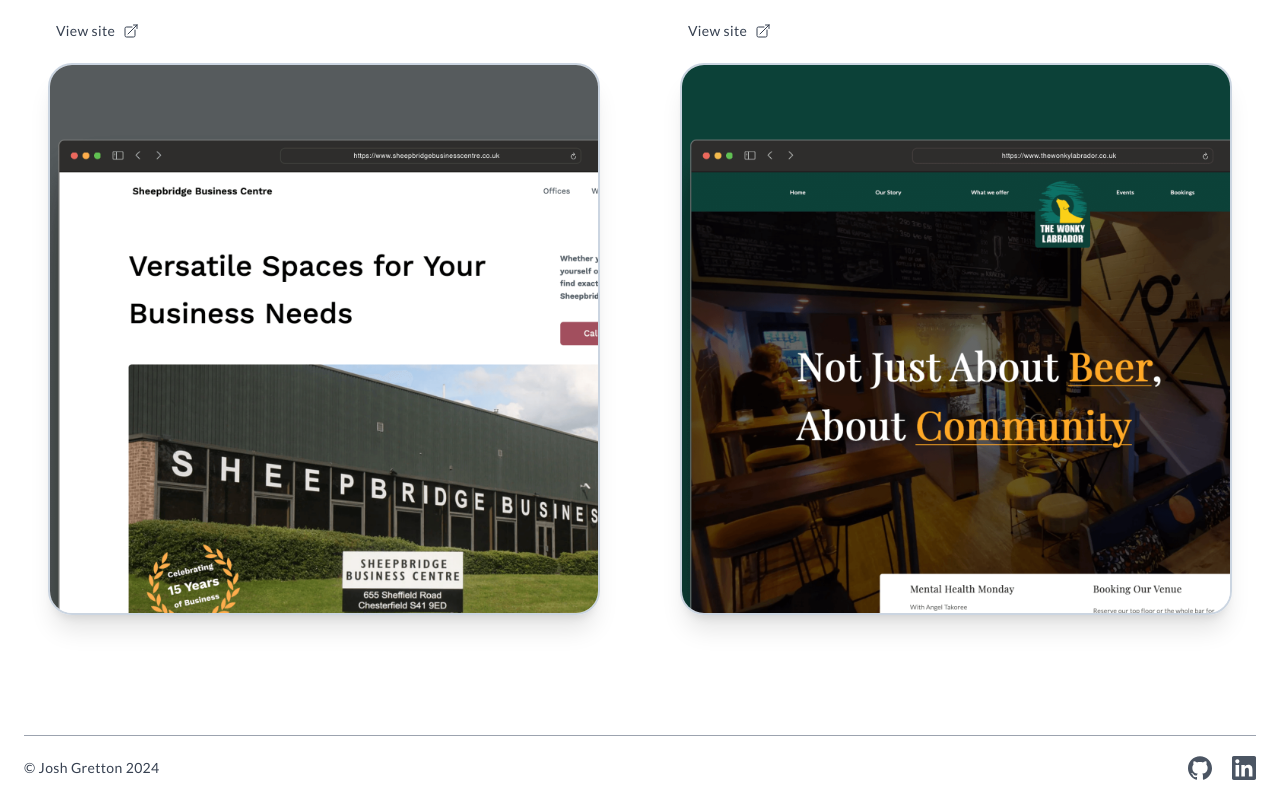
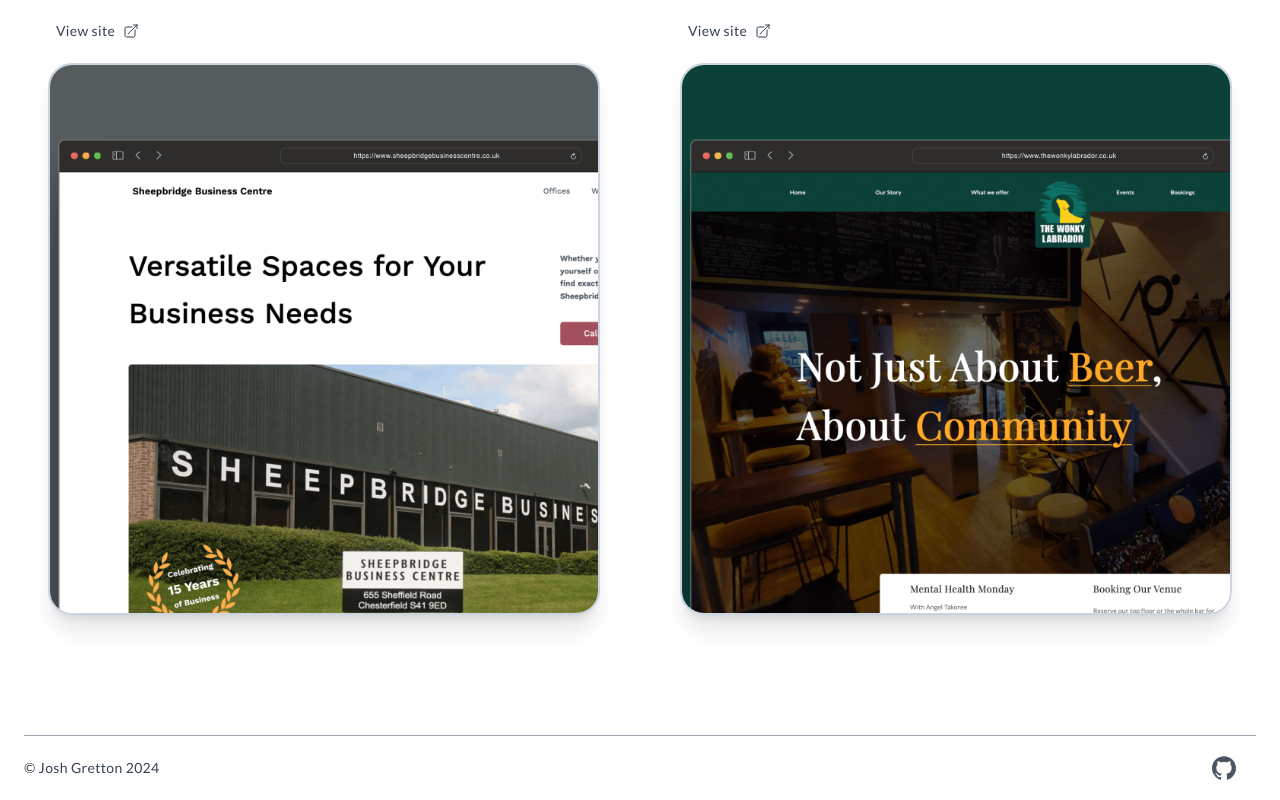
Before and after one commit to jgretton/joshgretton-portfolio, a Next.js app: page / in a window 1280 px wide. Shown: the part 1473-2273 px from the top of the page. Built offline with nearby package versions, Linux system fonts and the light colour scheme.

Commit message:
Update footer.js
just to include github

```diff
--- a/components/footer.js
+++ b/components/footer.js
@@ -19,11 +19,11 @@
           </p>
 
           <div className="flex flex-row self-center">
-            <button className="hover:text-github mr-5 h-6 w-6 text-gray-600 dark:text-white/80">
-              <a
+            <Link
               href="https://www.github.com/jgretton"
               target="_blank"
               rel="noreferrer"
+              className="mr-5 h-6 w-6 text-gray-600 hover:text-gray-950 dark:text-white/80 dark:hover:text-white/30"
             >
               <svg
                 role="img"
@@ -34,23 +34,8 @@
               >
                 <title>GitHub</title>
                 <path d="M12 .297c-6.63 0-12 5.373-12 12 0 5.303 3.438 9.8 8.205 11.385.6.113.82-.258.82-.577 0-.285-.01-1.04-.015-2.04-3.338.724-4.042-1.61-4.042-1.61C4.422 18.07 3.633 17.7 3.633 17.7c-1.087-.744.084-.729.084-.729 1.205.084 1.838 1.236 1.838 1.236 1.07 1.835 2.809 1.305 3.495.998.108-.776.417-1.305.76-1.605-2.665-.3-5.466-1.332-5.466-5.93 0-1.31.465-2.38 1.235-3.22-.135-.303-.54-1.523.105-3.176 0 0 1.005-.322 3.3 1.23.96-.267 1.98-.399 3-.405 1.02.006 2.04.138 3 .405 2.28-1.552 3.285-1.23 3.285-1.23.645 1.653.24 2.873.12 3.176.765.84 1.23 1.91 1.23 3.22 0 4.61-2.805 5.625-5.475 5.92.42.36.81 1.096.81 2.22 0 1.606-.015 2.896-.015 3.286 0 .315.21.69.825.57C20.565 22.092 24 17.592 24 12.297c0-6.627-5.373-12-12-12" />
-                </svg>{" "}
-              </a>
-            </button>
-            <button className="hover:text-linkedIn h-6 w-6 text-gray-600 dark:text-white/80">
-              <a>
-                <svg
-                  role="img"
-                  viewBox="0 0 24 24"
-                  className="h-6 w-6"
-                  fill="currentColor"
-                  xmlns="http://www.w3.org/2000/svg"
-                >
-                  <title>LinkedIn</title>
-                  <path d="M20.447 20.452h-3.554v-5.569c0-1.328-.027-3.037-1.852-3.037-1.853 0-2.136 1.445-2.136 2.939v5.667H9.351V9h3.414v1.561h.046c.477-.9 1.637-1.85 3.37-1.85 3.601 0 4.267 2.37 4.267 5.455v6.286zM5.337 7.433c-1.144 0-2.063-.926-2.063-2.065 0-1.138.92-2.063 2.063-2.063 1.14 0 2.064.925 2.064 2.063 0 1.139-.925 2.065-2.064 2.065zm1.782 13.019H3.555V9h3.564v11.452zM22.225 0H1.771C.792 0 0 .774 0 1.729v20.542C0 23.227.792 24 1.771 24h20.451C23.2 24 24 23.227 24 22.271V1.729C24 .774 23.2 0 22.222 0h.003z" />
               </svg>
-              </a>
-            </button>
+            </Link>
           </div>
         </div>
       </div>
```
Lines whose indentation alone changed are shown as unchanged.
